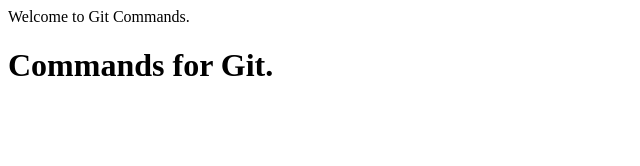
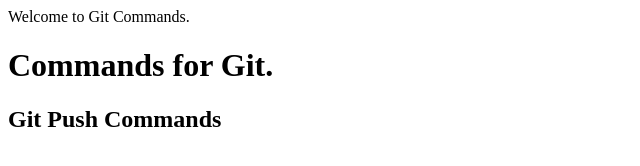
Before and after one commit to anjiipandey23/gitpractice, a plain HTML site: page index.html in a window 1280 px wide. Shown: the whole page, without its empty margins (0-640 px from the left). Drawn offline with Linux system fonts and the light colour scheme.

Commit message:
Updated Code

```diff
--- a/index.html
+++ b/index.html
@@ -8,5 +8,6 @@
     <body>
 
         <h1> Commands for Git. </h1>
+        <h2> Git Push Commands</h2>
     </body>
 </html>
```
